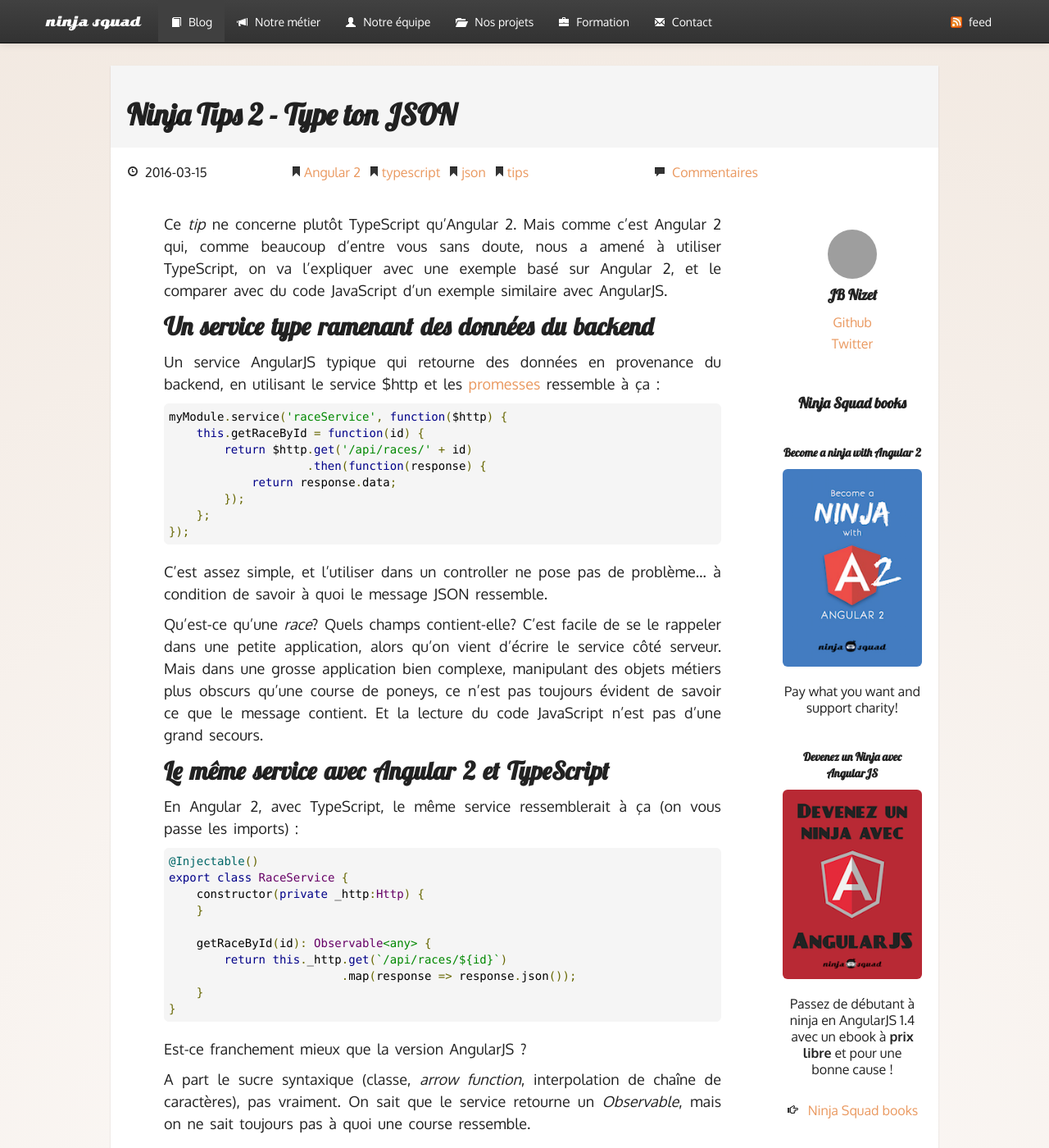
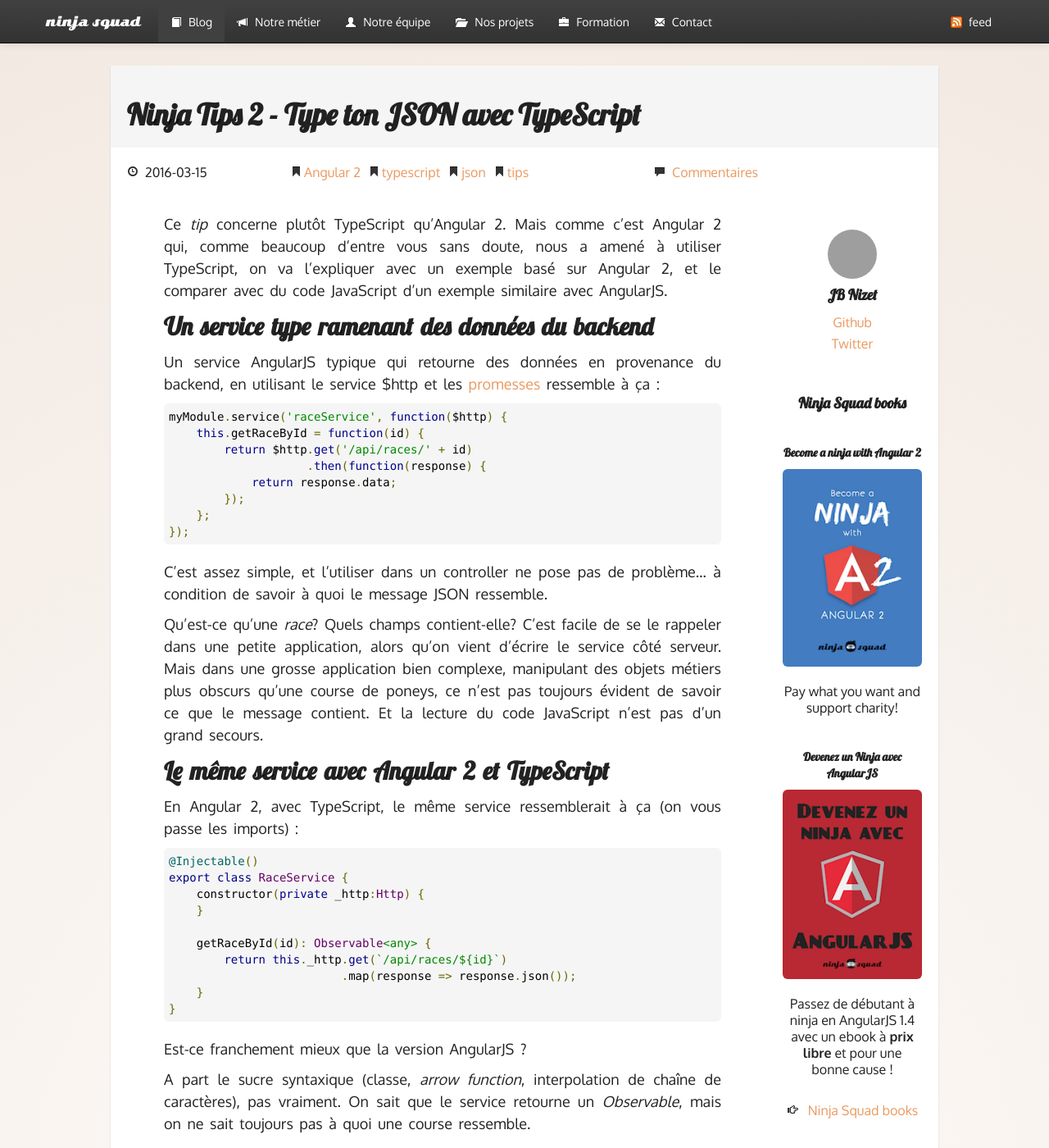
Before and after one commit to Ninja-Squad/ninja-squad.github.com, a Jekyll site: the page built from _posts/2016-03-15-ninja-tips-2-type-ton-json-avec-typescript.md, in a window 1280 px wide and 1400 px high. Shown: the whole window at 82% size. Built offline with Jekyll 4.4.1, drawn with Linux system fonts in a browser that asks for light colours; comment, search, counter and statistics services are not loaded; some of the changed text lies outside the part shown; grey boxes are pictures that could not be loaded.

Commit message:
fix typos and rename files

```diff
--- a/_posts/2016-03-15-ninja-tips-2-type-ton-json.md
+++ b/_posts/2016-03-15-ninja-tips-2-type-ton-json-avec-typescript.md
@@ -1,14 +1,14 @@
 ---
 layout: post
-title: Ninja Tips 2 - Type ton JSON
+title: Ninja Tips 2 - Type ton JSON avec TypeScript
 author: jbnizet
 tags: ["Angular 2", "typescript", "json", "tips"]
-description: "Rend ton code plus sûr et plus maintenanble en typant ton JSON"
+description: "Rend ton code plus sûr et plus maintenable en typant ton JSON avec TypeScript"
 ---
 
-Ce *tip* ne concerne plutôt TypeScript qu'Angular 2.
+Ce *tip* concerne plutôt TypeScript qu'Angular 2.
 Mais comme c'est Angular 2 qui, comme beaucoup d'entre vous sans doute,
-nous a amené à utiliser TypeScript, on va l'expliquer avec une exemple
+nous a amené à utiliser TypeScript, on va l'expliquer avec un exemple
 basé sur Angular 2, et le comparer avec du code JavaScript d'un exemple
 similaire avec AngularJS.
 
@@ -35,7 +35,7 @@
 côté serveur. Mais dans une grosse application bien complexe, manipulant
 des objets métiers plus obscurs qu'une course de poneys, ce n'est pas toujours évident
 de savoir ce que le message contient. Et la lecture du code JavaScript n'est pas
-d'une grand secours.
+d'un grand secours.
 
 ## Le même service avec Angular 2 et TypeScript
 
```
Also changed, not shown: other parts of _posts/2016-03-15-ninja-tips-2-type-ton-json-avec-typescript.md (+1 -1 lines), _posts/2016-03-15-ninja-tips-2-type-your-json-with-typescript.md (renamed from _posts/2016-03-15-ninja-tips-2-type-your-json.md, +2 -2 lines).
